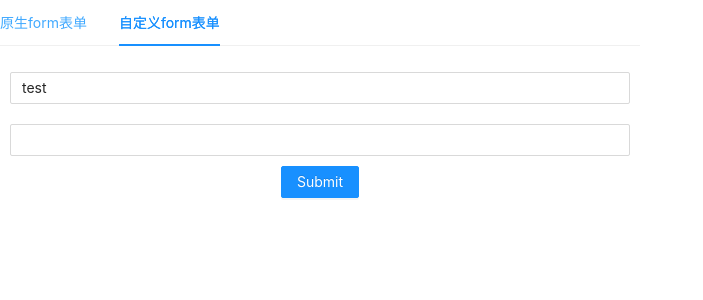
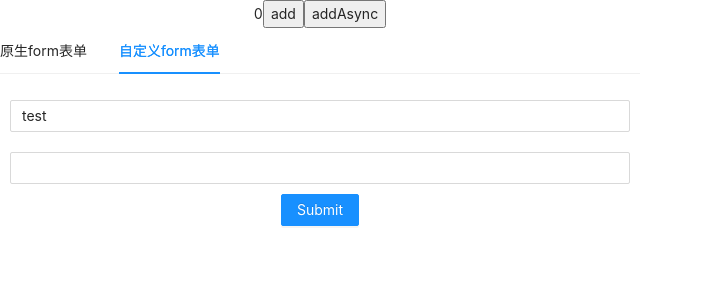
Before and after one commit to wcyswa/ReactStudy, a React (Create React App) app in the folder form-demo/: page / in a window 1280 px wide. Shown: the top 300 px of the page, without its empty margins (0-703 px from the left). Built offline with nearby package versions, Linux system fonts and the light colour scheme.

Commit message:
'redux学习'

```diff
--- a/form-demo/package.json
+++ b/form-demo/package.json
@@ -10,6 +10,9 @@
     "react": "^17.0.2",
     "react-dom": "^17.0.2",
     "react-scripts": "5.0.0",
+    "redux": "^4.1.2",
+    "redux-logger": "^3.0.6",
+    "redux-thunk": "^2.4.1",
     "web-vitals": "^2.1.2"
   },
   "scripts": {
--- a/form-demo/src/App.js
+++ b/form-demo/src/App.js
@@ -1,6 +1,7 @@
 import './App.css';
 import AntdFrom from './pages/antdForm/index'
 import WcyAntdForm from "./pages/wcyAntdForm/wcyAntdForm";
+import ReduxDemo from './pages/reduxDemo/index'
 import {Tabs} from "antd";
 const { TabPane } = Tabs;
 
@@ -10,6 +11,7 @@ function App() {
     }
   return (
     <div className="App">
+        <ReduxDemo/>
       <Tabs defaultActiveKey="2" onChange={callback}>
           <TabPane tab="原生form表单" key="1">
               <AntdFrom/>
--- /dev/null
+++ b/form-demo/src/pages/reduxDemo/index.js
@@ -0,0 +1,45 @@
+/**
+ * create by wangchunyan1 on 2021/12/21
+ */
+import  React from 'react';
+import store  from "../../store/reduxDemo";
+export default class ReduxDemo extends React.Component{
+
+    componentDidMount() {
+        this.unSubscribe = store.subscribe(()=>{
+            this.forceUpdate()
+        })
+    }
+
+    componentWillUnmount() {
+        this.unSubscribe();
+    }
+
+    add = () =>{
+        store.dispatch({type:'ADD'})
+    }
+
+    addAsync = () =>{
+
+        /* 处理异步 */
+        // setTimeout(()=>{
+        //     store.dispatch({type: 'ADD'})
+        // })
+
+        store.dispatch((dispatch)=>{
+            setTimeout(()=>{
+                dispatch({type:'ADD'})
+            }, 1000)
+        })
+    }
+
+    render() {
+        return (
+            <div>
+                {store.getState()}
+                <button onClick={this.add}>add</button>
+                <button onClick={this.addAsync}>addAsync</button>
+            </div>
+        );
+    }
+}
--- a/form-demo/src/pages/wcyAntdForm/wcyAntdForm.js
+++ b/form-demo/src/pages/wcyAntdForm/wcyAntdForm.js
@@ -4,6 +4,7 @@
  */
 
 import React, {useEffect, Component} from 'react'
+import '../../utils/reducerDemo'
 
 // 使用antd组件库系列
 // import FormItem from "./formItem";
--- /dev/null
+++ b/form-demo/src/store/reduxDemo.js
@@ -0,0 +1,25 @@
+/**
+ * create by wangchunyan1 on 2021/12/21
+ */
+// redux
+import {applyMiddleware, createStore} from 'redux';
+import thunk from 'redux-thunk'
+import logger from 'redux-logger'
+
+// wcyRedux
+// import {createStore} from '../wcy-redux/index';
+
+function countReducer(state = 0, action){
+    switch (action.type){
+        case 'ADD':
+            console.log('添加', state)
+            return state + 1;
+        case 'MINUS':
+            return state - 1;
+        default:
+            return state;
+    }
+}
+
+const store = createStore(countReducer, applyMiddleware(thunk, logger))
+export  default store;
--- /dev/null
+++ b/form-demo/src/utils/reducerDemo.js
@@ -0,0 +1,35 @@
+/**
+ * create by wangchunyan1 on 2021/12/21
+ */
+function f1(str) {
+    console.log(str, 'f1')
+    return str;
+}
+
+function f2(str) {
+    console.log(str, 'f2')
+    return str;
+}
+
+function f3(str) {
+    console.log(str, 'f3')
+    return str;
+}
+
+// 三个函数 依次调用
+compose(f1,f2,f3)('wcy');
+
+function compose(...fn){
+    console.log(fn, '函数')
+
+    return fn.reduce((acc, item)=>(...args)=>{
+        console.log(acc, ...args, '参数')
+        acc(item(...args))
+    })
+}
+
+
+const res = [1,2,3,4].reduce((acc, item)=>{
+    return acc + item;
+}, 10)
+console.log(res, '累加结果')
--- /dev/null
+++ b/form-demo/src/wcy-redux/index.js
@@ -0,0 +1,5 @@
+/**
+ * create by wangchunyan1 on 2021/12/22
+ */
+import createStore from "./createStore";
+export {createStore};
```
Also changed, not shown: form-demo/src/wcy-redux/createStore.js (added, +40 -0 lines), 2 other files (tests, documents, lock files or other folders).
